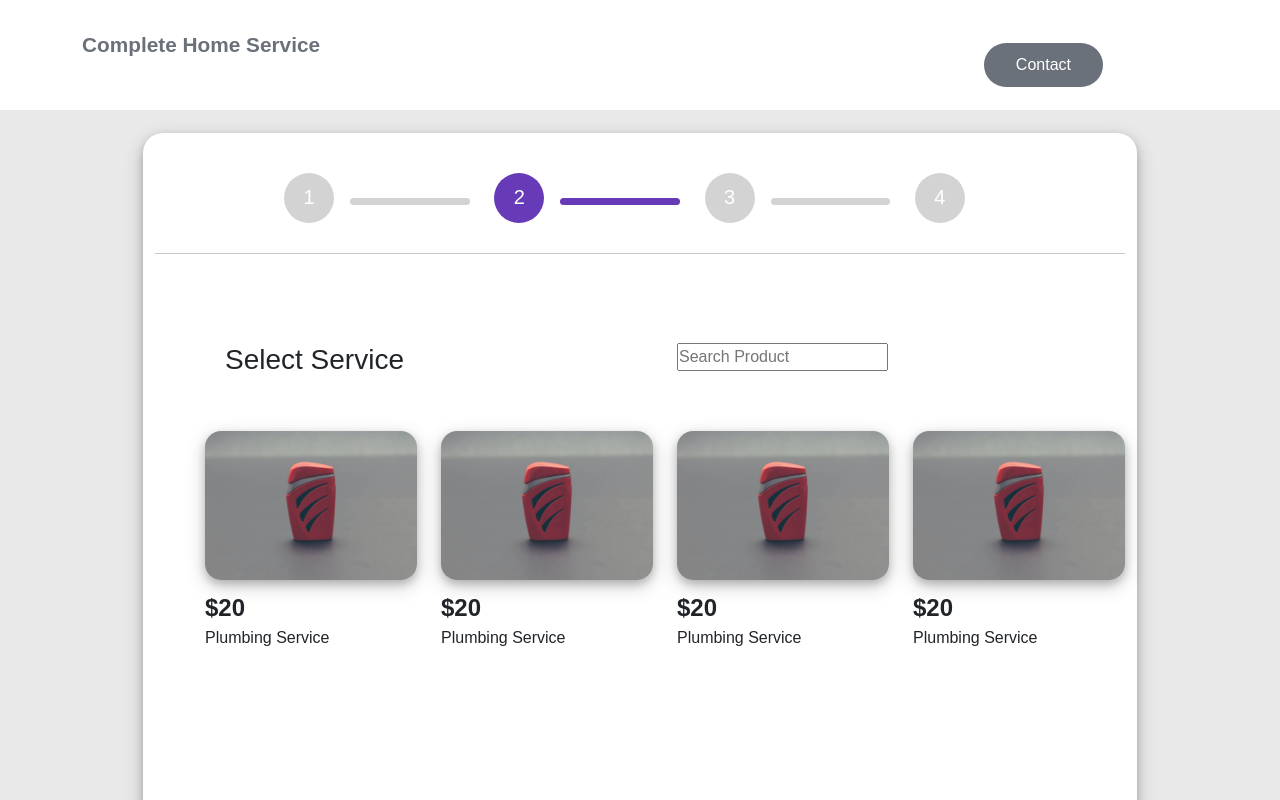
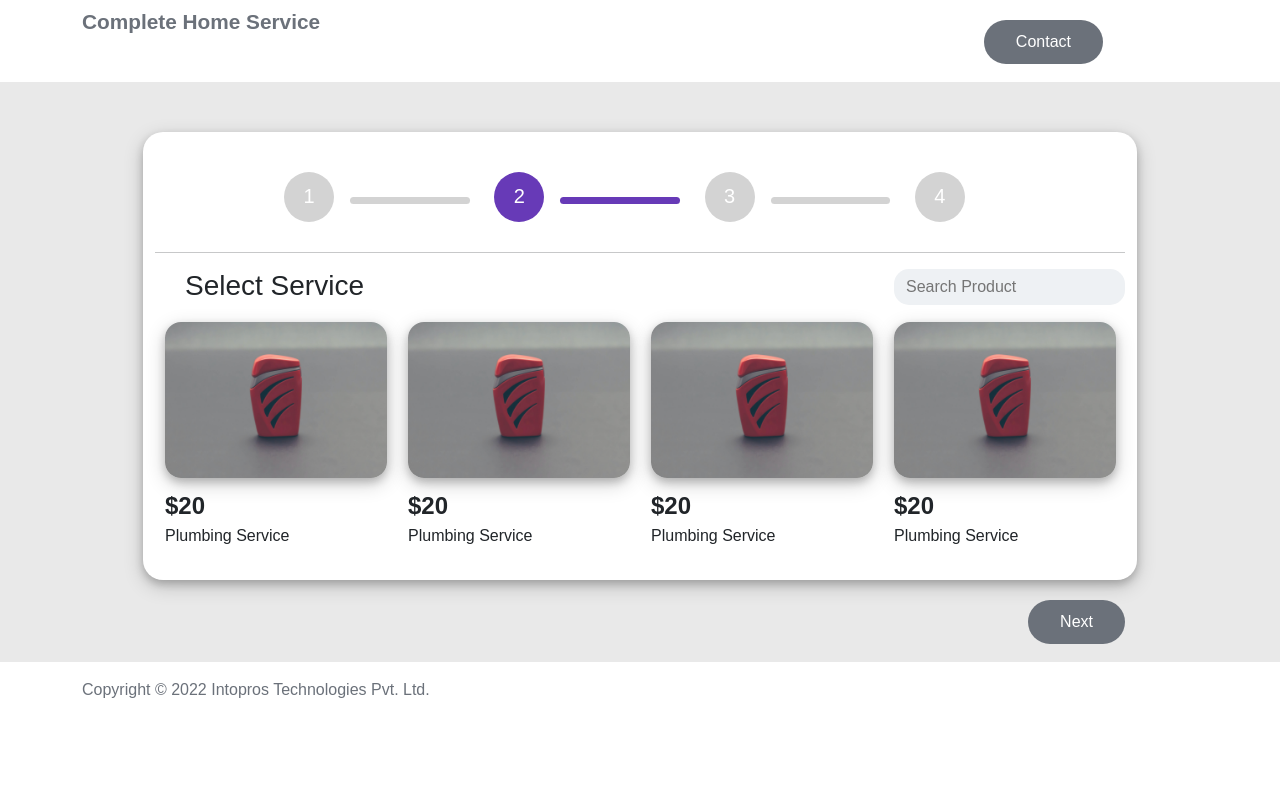
Before and after one commit to girishiva93/React-Day-2, a React (Create React App) app: page / in a window 1280 px wide. Both pictures are taken after a click on the button "Next". Shown: the top 800 px of the page. Built offline with nearby package versions, Linux system fonts and the light colour scheme.

Commit message:
Adding Form Details

```diff
--- a/src/css/form.css
+++ b/src/css/form.css
@@ -8,13 +8,14 @@
     box-shadow: 0 4px 8px 0 rgb(0 0 0 / 20%), 0 6px 20px 0 rgb(0 0 0 / 19%);
     padding-top: 40px;
     border-radius: 20px;
+    margin-top: 50px  !important;
 }
 
 .heading{
-    padding-top: 50px;
-    margin-left: 50px;
+    padding-top: 0px;
+    margin-left: 10px;
     font-weight: 530;
-    margin-bottom: 10rem;
+    margin-bottom: 1rem;
 }
 
 .heading h3{
@@ -156,7 +157,7 @@
 
 .col-6{
     box-shadow: 0 4px 8px 0 rgb(0 0 0 / 20%), 0 6px 20px 0 rgb(0 0 0 / 19%);
-    width: 40% !important;
+    width: 43% !important;
     margin-left: 30px;
     border-radius: 1rem;
     margin-right: 30px;
@@ -165,7 +166,7 @@
 }
 
 .contact-btn{
-    background-color: #6b717a; /* Green */
+  background-color: #6b717a;
   border: none;
   color: white;
   padding: 10px 32px;
@@ -175,7 +176,9 @@
   font-size: 16px;
   border-radius: 10rem;
   float: right;
+  margin-bottom: 18px;
   margin-top: 20px;
+
 }
 
 .form-control {
@@ -185,15 +188,15 @@
 }
 
 .name_id{
-  margin-bottom: 2rem;
-    margin-top: 2rem;
+  margin-bottom: 10px;
+    margin-top: 10px;
     margin-left: 2px;
     font-weight: 600;
 }
 
 .message_title{
-  margin-bottom: 2rem;
-  margin-top: 2rem;
+  margin-bottom: 1rem;
+  margin-top: 1rem;
   margin-left: 2px;
   font-weight: 600;
 }
@@ -223,3 +226,22 @@
   margin-top: 10px;
   margin-bottom: 0px;
 }
+
+@media (min-width: 768px){
+.col-md-3 {
+    flex: 0 0 auto;
+    width: 25%;
+    margin-right: -3px;
+}
+}
+
+.form-control-search{
+  padding: 0.375rem 0.75rem !important;
+  background: #EEF1F4;
+border-radius: 15px;
+  float: right;
+  text-decoration: none;
+  border-color: none;
+  margin-bottom: 17px;
+ border:none
+}
--- a/src/css/navbar.css
+++ b/src/css/navbar.css
@@ -7,8 +7,8 @@
 }
 
 .row {
-  padding-top: 23px;
-  padding-bottom: 23px;
+  padding-top: 0px;
+  padding-bottom: 0px;
 }
 
 .contact-btn {
--- a/src/form/Form.js
+++ b/src/form/Form.js
@@ -26,7 +26,7 @@
       e.preventDefault();
       const newData = { ...person, id: new Date().getTime().toString() };
       setValue([...person, newData]);
-
+      setError("Success");
       setPerson({ fullName: "", email: "", address: "", phone: "" });
     } else {
       setError("Some of the value are empty");
@@ -103,7 +103,11 @@
                             <h3>Select Service</h3>
                           </div>
                           <div className="col-md-6">
-                            <input type="text" placeholder="Search Product" />
+                            <input
+                              type="text"
+                              className="form-control-search"
+                              placeholder="Search Product"
+                            />
                           </div>
                         </div>
                         <div className="row">
@@ -243,7 +247,7 @@
                           </label>
                           <textarea
                             className="form-control-message"
-                            rows="10"
+                            rows="7"
                             id="comment"
                             placeholder="Service Remarks"
                           ></textarea>
@@ -270,6 +274,7 @@
                     </div>
                   </div>
                 ) : null}
+              </div>
               <div className="next">
                 {count === 5 ? (
                   <button
@@ -294,7 +299,6 @@
             </div>
           </div>
         </div>
-        </div>
       </main>
       <Footer />
     </>
```
Lines whose indentation alone changed are shown as unchanged.
